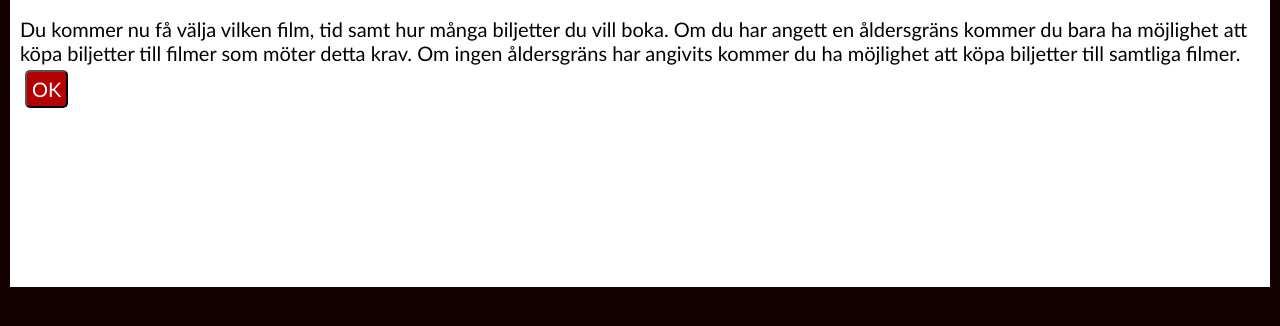
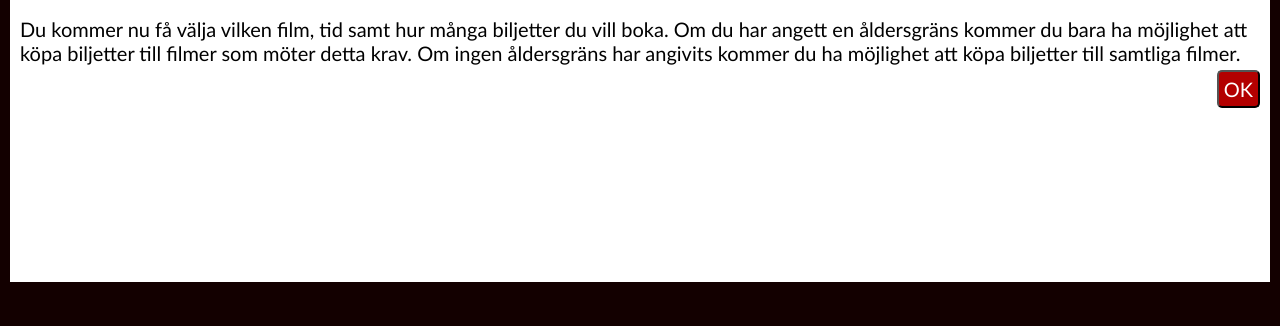
Before and after one commit to helenahalldiniths/movie-palace, a plain HTML site: page tickets.html in a window 1280 px wide. Shown: the part 206-532 px from the top of the page. Drawn offline with Linux system fonts and the light colour scheme.

Commit message:
Move buttons to right lower corner

```diff
--- a/css/styles.css
+++ b/css/styles.css
@@ -153,6 +153,14 @@ button,
   right: 5px;
 }
 
+#get-tickets-button,
+#save-button,
+#accept-terms-button {
+  display: block;
+  margin-left: auto;
+  margin-right: 0;
+}
+
 #info-age-limit,
 #buy-tickets {
   background-color: white;
--- a/tickets.html
+++ b/tickets.html
@@ -48,7 +48,9 @@
           min="0"
           required
         /><br /><br />
-        <input type="submit" value="Köp" id="get-tickets-button" />
+        <div id="get-tickets-button-div">
+          <input type="submit" value="Köp" id="get-tickets-button" />
+        </div>
       </form>
     </article>
     <script src="js/tickets.js"></script>
```
Also changed, not shown: agelimit.html (+3 -1 lines).
